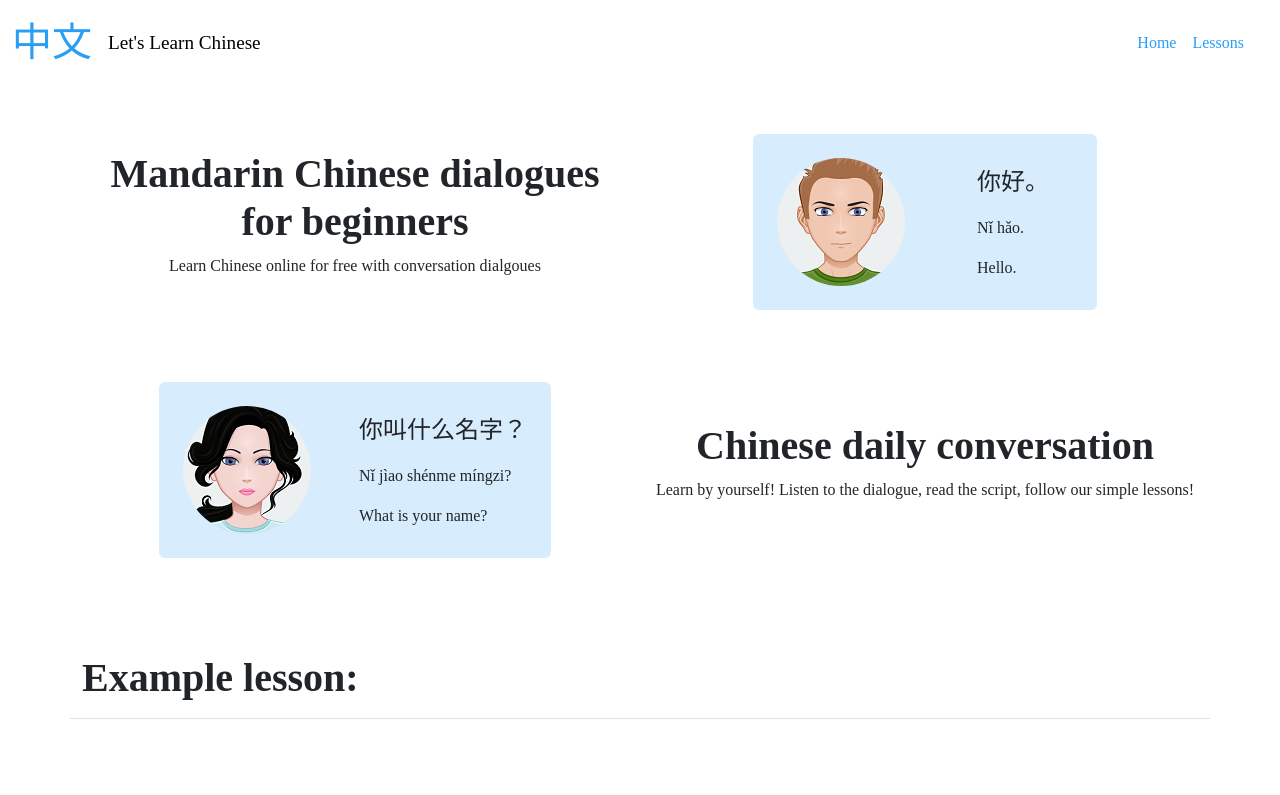
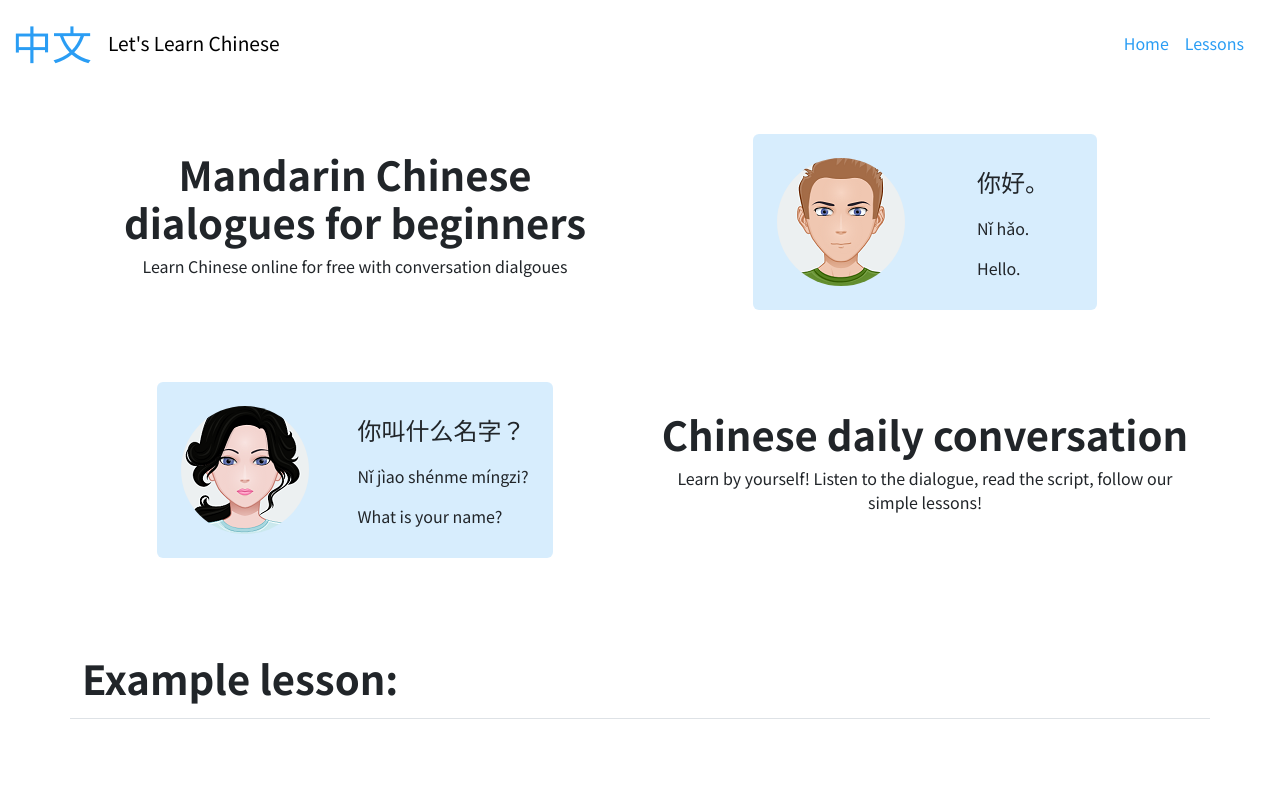
Before and after one commit to RN255/learn-chinese-gold, a React (Create React App) app: page / in a window 1280 px wide. Shown: the top 795 px of the page. Built offline with nearby package versions, Linux system fonts and the light colour scheme.

Commit message:
font imported in index not css

```diff
--- a/public/index.html
+++ b/public/index.html
@@ -15,6 +15,13 @@
     <!-- Twitter Card data -->
     <meta name="twitter:card" value="summary_large_image" />
     <link rel="manifest" href="%PUBLIC_URL%/manifest.json" />
+    <!-- import fonts -->
+    <link rel="preconnect" href="https://fonts.googleapis.com" />
+    <link rel="preconnect" href="https://fonts.gstatic.com" crossorigin />
+    <link
+      href="https://fonts.googleapis.com/css2?family=Noto+Sans+SC:wght@400;700&family=Noto+Serif+SC:wght@400;700&display=swap"
+      rel="stylesheet"
+    />
   </head>
   <body>
     <noscript>You need to enable JavaScript to run this app.</noscript>
--- a/src/styles/styles.css
+++ b/src/styles/styles.css
@@ -1,10 +1,9 @@
 /* import fonts  */
 /* @import url("https://fonts.googleapis.com/css2?family=Noto+Sans+SC:wght@100;300;400;500;700;900&family=Noto+Serif+SC:wght@200;300;400;500;600;700;900&display=swap"); */
 
-@import url("https://fonts.googleapis.com/css2?family=Noto+Sans+SC:wght@400;700&family=Noto+Serif+SC:wght@400;700&display=swap");
-
 * {
-  font-family: "Noto Serif SC", serif, "Noto Sans SC", sans-serif;
+  /* font-family: "Noto Serif SC", serif, "Noto Sans SC", sans-serif; */
+  font-family: "Noto Sans SC", sans-serif;
 }
 
 /* nav bar  */
```
